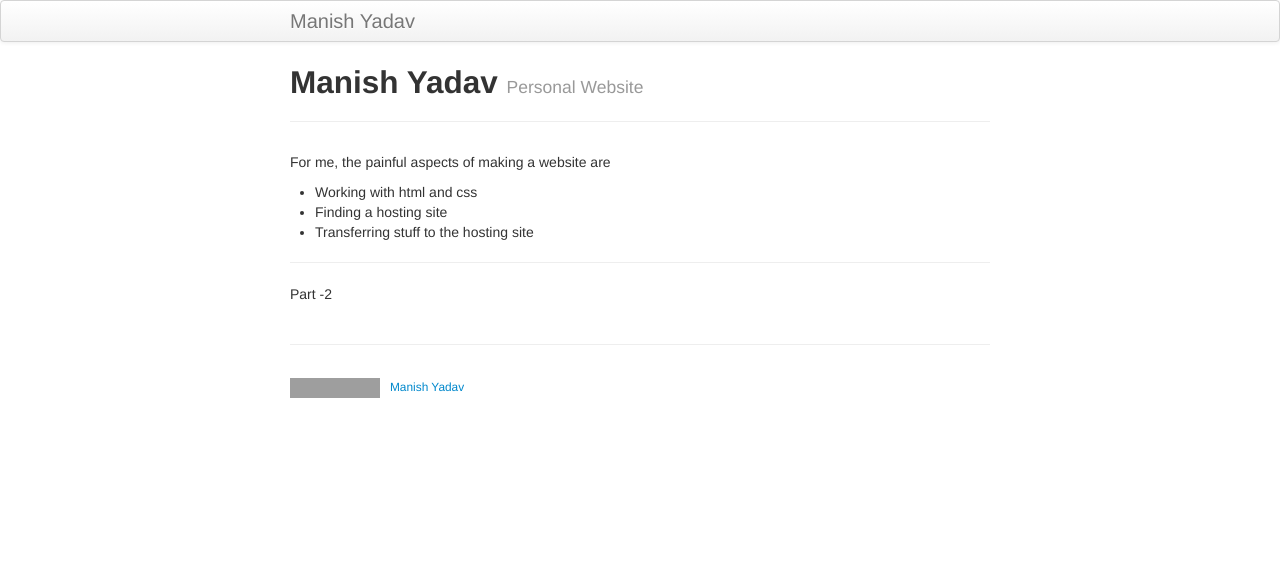
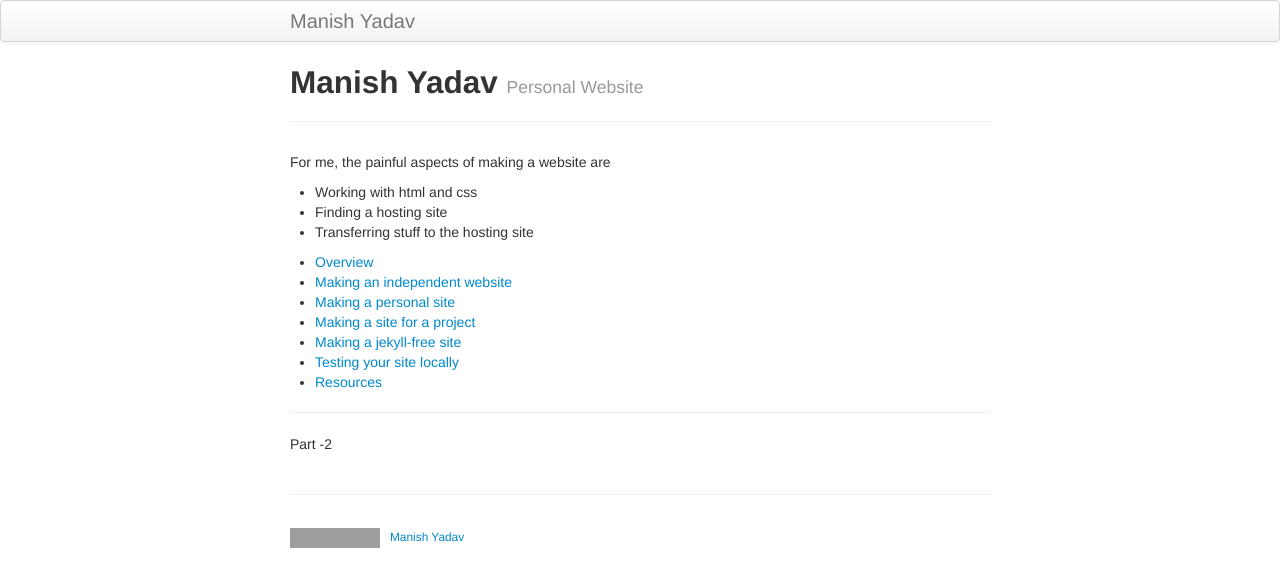
Before and after one commit to mnsh16/site_index, a Jekyll site: the page built from index.md, in a window 1280 px wide. Shown: the top 587 px of the page. Built offline with Jekyll 4.4.1, drawn with Linux system fonts in a browser that asks for light colours; grey boxes are pictures that could not be loaded.

Commit message:
some change

```diff
--- a/index.md
+++ b/index.md
@@ -13,6 +13,15 @@ For me, the painful aspects of making a website are
 - Transferring stuff to the hosting site
 
 
+- [Overview](pages/overview.html)
+- [Making an independent website](pages/independent_site.html)
+- [Making a personal site](pages/user_site.html)
+- [Making a site for a project](pages/project_site.html)
+- [Making a jekyll-free site](pages/nojekyll.html)
+- [Testing your site locally](pages/local_test.html)
+- [Resources](pages/resources.html)
+
+
 
 ---
 
```
